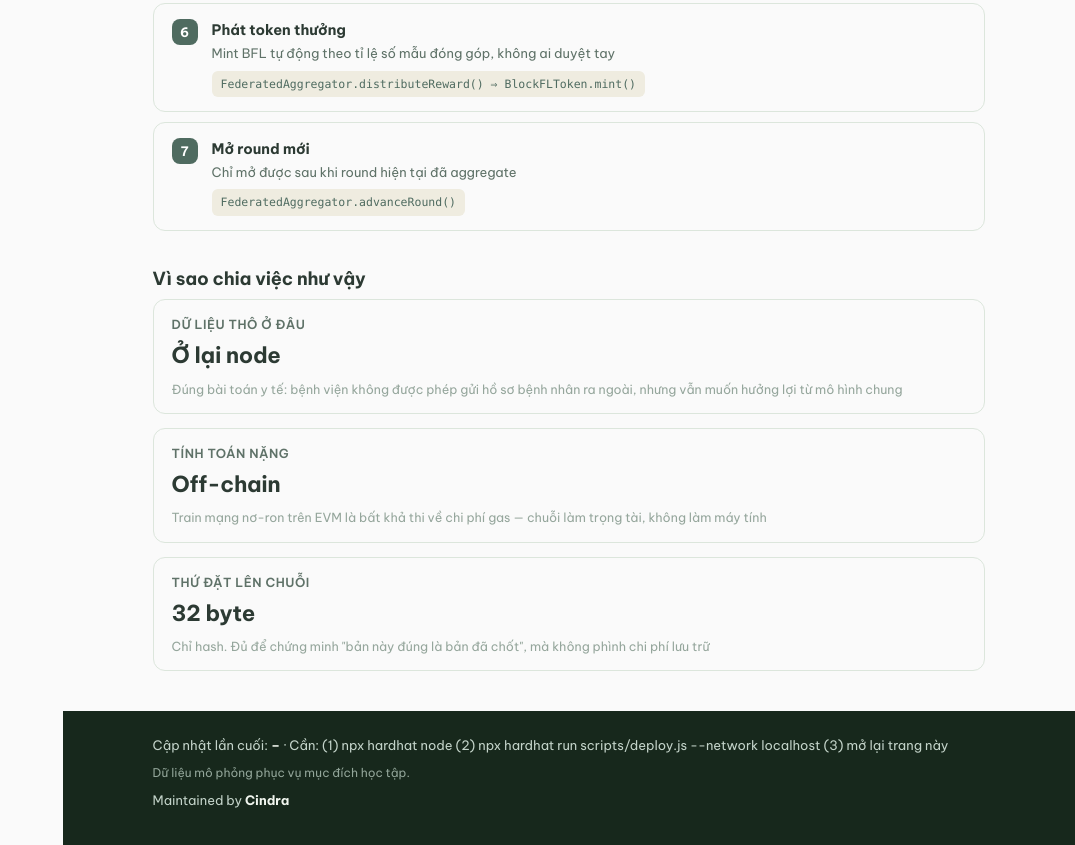
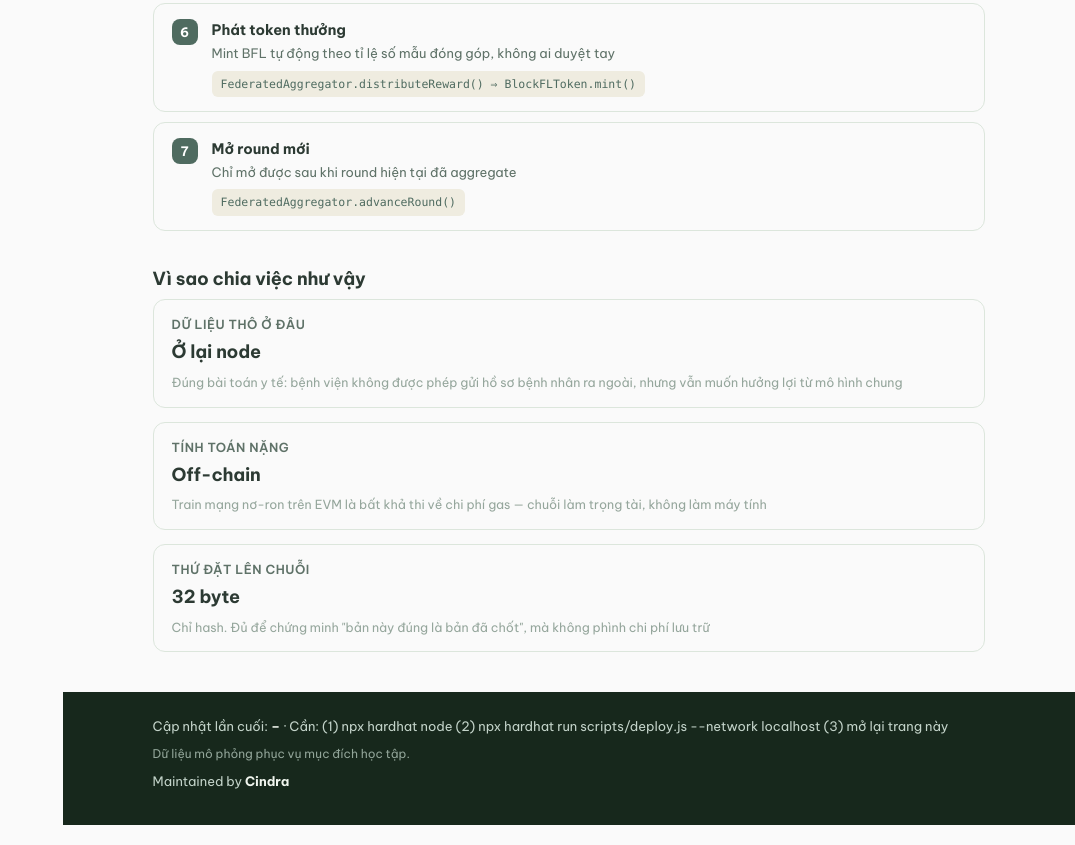
Before and after one commit to minhchien2329/BlockFL-nh-p, a website: page dashboard/architecture.html in a window 1280 px wide. Shown: the part 1882-2727 px from the top of the page, without its empty margins (205-1280 px from the left). Drawn offline with nearby package versions, Linux system fonts and the light colour scheme; no server answers.

Commit message:
Dashboard: gia tri kv-v o "Vi sao chia viec nhu vay" nho lai bang h2
.kv-grid-1col .kv-v: 22px -> 18px, khop cỡ chu voi tieu de panel
".panel h2". Chi anh huong 3 the cuoi trang Kien truc CPS, khong dung
den contract.html hay #exp-config.

```diff
--- a/dashboard/style.css
+++ b/dashboard/style.css
@@ -324,6 +324,7 @@ footer {
 /* ---------- Bảng khoá–giá trị (cấu hình thí nghiệm, địa chỉ contract...) ---------- */
 .kv-grid { display: grid; grid-template-columns: repeat(3, 1fr); gap: 14px; }
 .kv-grid.kv-grid-1col { grid-template-columns: 1fr; }
+.kv-grid-1col .kv-v { font-size: 18px; font-weight: 700; margin: 4px 0 6px; }
 .kv { border: 1px solid var(--line); border-radius: var(--radius); padding: 14px 18px; }
 .kv-k { color: var(--muted); font-size: 12.5px; font-weight: 600; text-transform: uppercase; letter-spacing: .04em; }
 .kv-v { color: var(--text); font-size: 22px; font-weight: 700; margin: 4px 0 6px; letter-spacing: -.01em; }
```
